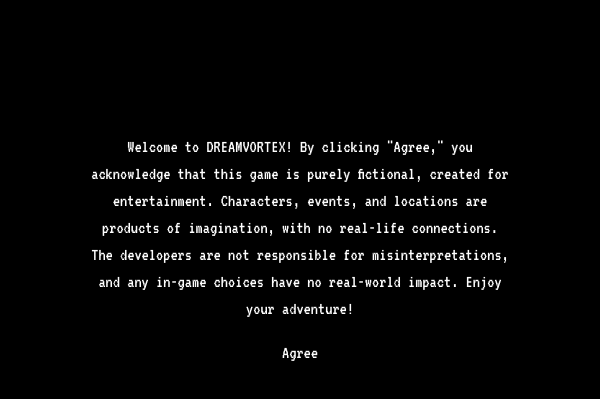
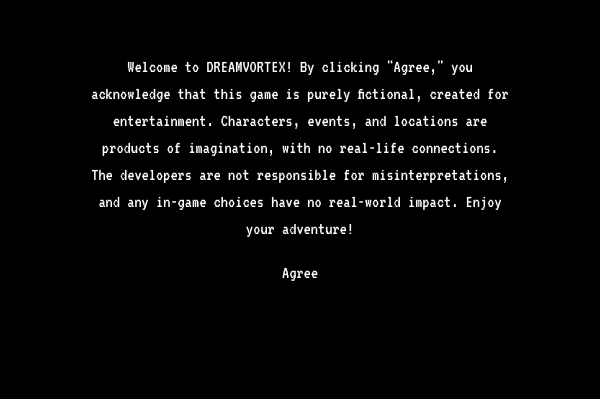
Before and after one commit to feliperamos88/Dreamvortex, a React (Create React App) app in the folder client/: page / in a window 600 px wide. Shown: the part 187-586 px from the top of the page. Built offline with nearby package versions, Linux system fonts and the light colour scheme; no server answers; a web font is replaced by a local one.

Commit message:
Update title css

```diff
--- a/client/src/CSS/index.css
+++ b/client/src/CSS/index.css
@@ -26,6 +26,11 @@ code {
     width: 90dvw;
     height: 20dvh;
   }
+  .game-title {
+    /* margin: 16% 25% 0 35%; */
+    font-size: 1.1em;
+    margin: 18% 25% 0 42%;
+  }
 }
 
 @media (min-width: 600px) and (max-width: 1200px) {
@@ -33,6 +38,10 @@ code {
   .setting-image-container {
     width: 80dvw;
     height: 30dvh;
+  }
+  .game-title {
+    /* margin: 16% 25% 0 35%; */
+    font-size: 1.1em;
   }
 }
 
--- a/client/src/CSS/main.css
+++ b/client/src/CSS/main.css
@@ -1,8 +1,14 @@
 .opening-warnings {
-  margin-top: 30dvh;
+  margin-top: 28dvh;
   margin-left: 15%;
   margin-right: 15%;
   text-align: center;
+}
+
+@media only screen and (max-width: 768px) {
+  .opening-warnings {
+    margin-top: 20dvh;
+  }
 }
 
 .icons-container {
@@ -52,6 +58,24 @@
   font-weight: 900;
   text-shadow: 3px 3px black;
 }
+
+@media only screen and (max-width: 640px) {
+  .game-title {
+    /* margin: 16% 25% 0 35%; */
+    font-size: 1.1em;
+    margin: 15% 25% 0 42%;
+  }
+}
+
+@media only screen and (min-width: 600px) and (max-width: 800px) {
+  .game-title {
+    /* margin: 16% 25% 0 35%; */
+    font-size: 1.3em;
+  }
+}
+
+/* @media only screen and (min-width: 1200px) {
+} */
 
 .menu-hidden {
   opacity: 1;
```
